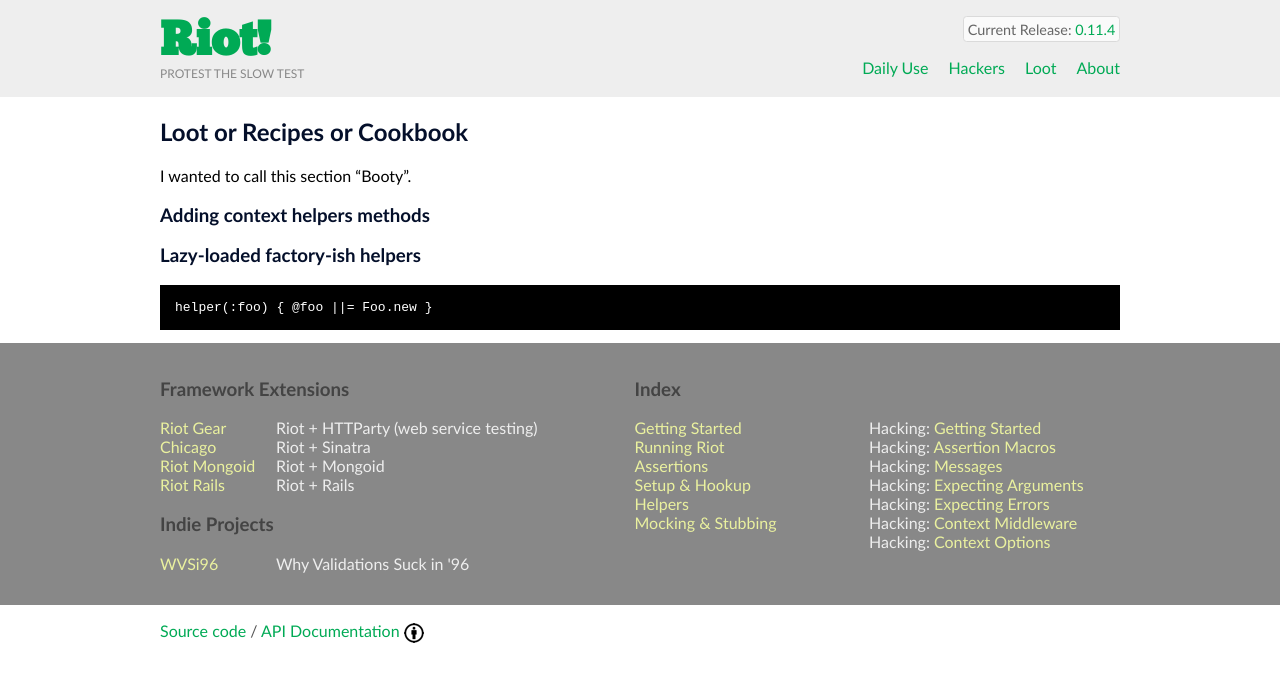
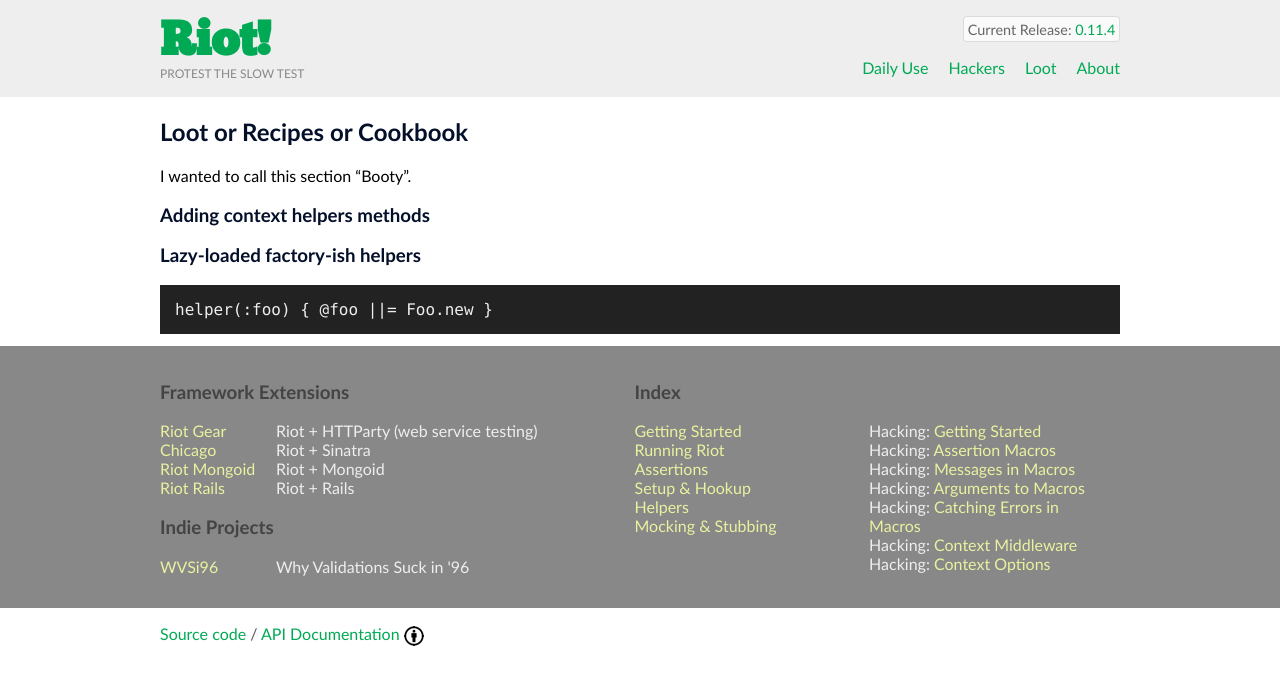
Before and after one commit to thumblemonks/riot, a Jekyll site: the page built from loot.md, in a window 1280 px wide. Shown: the top 685 px of the page. Built offline with Jekyll 4.4.1, drawn with Linux system fonts in a browser that asks for light colours.

Commit message:
Lots of awesome. Syntax highlighting, intro and hacking mostly done.

```diff
--- a/_config.yml
+++ b/_config.yml
@@ -1,2 +1,3 @@
 permalink: /:categories/:title
 server_port: 4567
+pygments:    true
--- a/_layouts/default.html
+++ b/_layouts/default.html
@@ -8,6 +8,7 @@
     <meta name="keywords" content="{{ page.keywords }}">
     <title>Riot - {{ page.title }}</title>
     <link rel="stylesheet" href="stylesheets/styles.css">
+    <link rel="stylesheet" href="stylesheets/pygments.css">
     <link rel="stylesheet" href="stylesheets/type/type.css">
   </head>
 
@@ -88,9 +89,9 @@
           <ul class="half">
             <li>Hacking: <a href="./hacking.html#beginning-hacking" title="Hacking Riot, an introduction">Getting Started</a></li>
             <li>Hacking: <a href="./hacking.html#writing-assertion-macros" title="Writing assertion macros">Assertion Macros</a></li>
-            <li>Hacking: <a href="./hacking.html#messages" title="How Riot message strings work">Messages</a></li>
-            <li>Hacking: <a href="./hacking.html#macro-arguments" title="Arguments passed to macros">Expecting Arguments</a></li>
-            <li>Hacking: <a href="./hacking.html#working-with-errors" title="Working with errors in macros">Expecting Errors</a></li>
+            <li>Hacking: <a href="./hacking.html#messages" title="How Riot message strings work">Messages in Macros</a></li>
+            <li>Hacking: <a href="./hacking.html#macro-arguments" title="Arguments passed to macros">Arguments to Macros</a></li>
+            <li>Hacking: <a href="./hacking.html#working-with-errors" title="Working with errors in macros">Catching Errors in Macros</a></li>
             <li>Hacking: <a href="./hacking.html#context-middleware" title="Using context middleware in Riot">Context Middleware</a></li>
             <li>Hacking: <a href="./hacking.html#context-options" title="Setting options for Riot middleware">Context Options</a></li>
           </ul>
--- /dev/null
+++ b/stylesheets/pygments.css
@@ -0,0 +1,70 @@
+.highlight  { background: #222; color: #eee; font-size: 9pt; }
+.highlight .hll { background-color: #404040; }
+.highlight .c { color: rgb(122, 113, 129); font-style: italic } /* Comment */
+.highlight .err { color: #a61717; background-color: #e3d2d2 } /* Error */
+.highlight .g { color: rgb(230, 225, 220) } /* Generic */
+.highlight .k { color: rgb(230, 130, 128); } /* Keyword */
+.highlight .l { color: rgb(230, 225, 220) } /* Literal */
+.highlight .n { color: rgb(230, 225, 220) } /* Name */
+.highlight .o { color: rgb(230, 225, 220) } /* Operator */
+.highlight .x { color: rgb(230, 225, 220) } /* Other */
+.highlight .p { color: rgb(230, 225, 220) } /* Punctuation */
+.highlight .cm { color: rgb(122, 113, 129); font-style: italic } /* Comment.Multiline */
+.highlight .cp { color: rgb(122, 113, 129); } /* Comment.Preproc */
+.highlight .c1 { color: rgb(122, 113, 129); font-style: italic } /* Comment.Single */
+.highlight .cs { color: #e50808; background-color: #520000 } /* Comment.Special */
+.highlight .gd { color: #d22323 } /* Generic.Deleted */
+.highlight .ge { color: rgb(230, 225, 220); font-style: italic } /* Generic.Emph */
+.highlight .gr { color: #d22323 } /* Generic.Error */
+.highlight .gh { color: #ffffff; } /* Generic.Heading */
+.highlight .gi { color: #589819 } /* Generic.Inserted */
+.highlight .go { color: #cccccc } /* Generic.Output */
+.highlight .gp { color: #aaaaaa } /* Generic.Prompt */
+.highlight .gs { color: rgb(230, 225, 220); font-weight: bold } /* Generic.Strong */
+.highlight .gu { color: #ffffff; text-decoration: underline } /* Generic.Subheading */
+.highlight .gt { color: #d22323 } /* Generic.Traceback */
+.highlight .kc { color: rgb(230, 130, 128); } /* Keyword.Constant */
+.highlight .kd { color: rgb(230, 130, 128); } /* Keyword.Declaration */
+.highlight .kn { color: rgb(230, 130, 128); } /* Keyword.Namespace */
+.highlight .kp { color: rgb(230, 130, 128) } /* Keyword.Pseudo */
+.highlight .kr { color: rgb(230, 130, 128); } /* Keyword.Reserved */
+.highlight .kt { color: rgb(230, 130, 128); } /* Keyword.Type */
+.highlight .ld { color: rgb(230, 225, 220) } /* Literal.Date */
+.highlight .m { color: rgb(127, 197, 120) } /* Literal.Number */
+.highlight .s { color: rgb(142, 198, 95) } /* Literal.String */
+.highlight .na { color: #bbbbbb } /* Name.Attribute */
+.highlight .nb { color: rgb(230, 130, 128) } /* Name.Builtin */
+.highlight .nc { color: rgb(255, 242, 242) } /* Name.Class */
+.highlight .no { color: rgb(131, 194, 218) } /* Name.Constant */
+.highlight .nd { color: #ffa500 } /* Name.Decorator */
+.highlight .ni { color: rgb(230, 225, 220) } /* Name.Entity */
+.highlight .ne { color: #bbbbbb } /* Name.Exception */
+.highlight .nf { color: rgb(255, 242, 242) } /* Name.Function */
+.highlight .nl { color: rgb(230, 225, 220) } /* Name.Label */
+.highlight .nn { color: rgb(255, 242, 242) } /* Name.Namespace */
+.highlight .nx { color: rgb(230, 225, 220) } /* Name.Other */
+.highlight .py { color: rgb(230, 225, 220) } /* Name.Property */
+.highlight .nt { color: rgb(230, 130, 128); } /* Name.Tag */
+.highlight .nv { color: rgb(131, 194, 218) } /* Name.Variable */
+.highlight .ow { color: rgb(230, 130, 128); } /* Operator.Word */
+.highlight .w { color: #666666 } /* Text.Whitespace */
+.highlight .mf { color: rgb(127, 197, 120) } /* Literal.Number.Float */
+.highlight .mh { color: rgb(127, 197, 120) } /* Literal.Number.Hex */
+.highlight .mi { color: rgb(127, 197, 120) } /* Literal.Number.Integer */
+.highlight .mo { color: rgb(127, 197, 120) } /* Literal.Number.Oct */
+.highlight .sb { color: rgb(142, 198, 95) } /* Literal.String.Backtick */
+.highlight .sc { color: rgb(142, 198, 95) } /* Literal.String.Char */
+.highlight .sd { color: rgb(142, 198, 95) } /* Literal.String.Doc */
+.highlight .s2 { color: rgb(142, 198, 95) } /* Literal.String.Double */
+.highlight .se { color: rgb(142, 198, 95) } /* Literal.String.Escape */
+.highlight .sh { color: rgb(142, 198, 95) } /* Literal.String.Heredoc */
+.highlight .si { color: rgb(142, 198, 95) } /* Literal.String.Interpol */
+.highlight .sx { color: #ffa500 } /* Literal.String.Other */
+.highlight .sr { color: rgb(142, 198, 95) } /* Literal.String.Regex */
+.highlight .s1 { color: rgb(142, 198, 95) } /* Literal.String.Single */
+.highlight .ss { color: rgb(104, 193, 216) } /* Literal.String.Symbol */
+.highlight .bp { color: rgb(230, 130, 128) } /* Name.Builtin.Pseudo */
+.highlight .vc { color: rgb(131, 194, 218) } /* Name.Variable.Class */
+.highlight .vg { color: rgb(131, 194, 218) } /* Name.Variable.Global */
+.highlight .vi { color: rgb(234, 241, 163) } /* Name.Variable.Instance */
+.highlight .il { color: rgb(127, 197, 120) } /* Literal.Number.Integer.Long */
--- a/stylesheets/styles.css
+++ b/stylesheets/styles.css
@@ -63,6 +63,13 @@
 #section .footnotes li { margin: 0; padding: 0; }
 #section .footnotes li p { margin: 0; padding: 0; }
 
+#section code, #section pre code {
+  font-family: Inconsolata, Monaco, "Courier New", fixed;
+  font-size: 12pt;
+}
+#section code { background-color: #ffd; }
+#section pre > code { background-color: transparent; }
+
 /*
  * footer
  */
```
Also changed, not shown: hacking.md (+135 -74 lines), index.md (+131 -103 lines).
